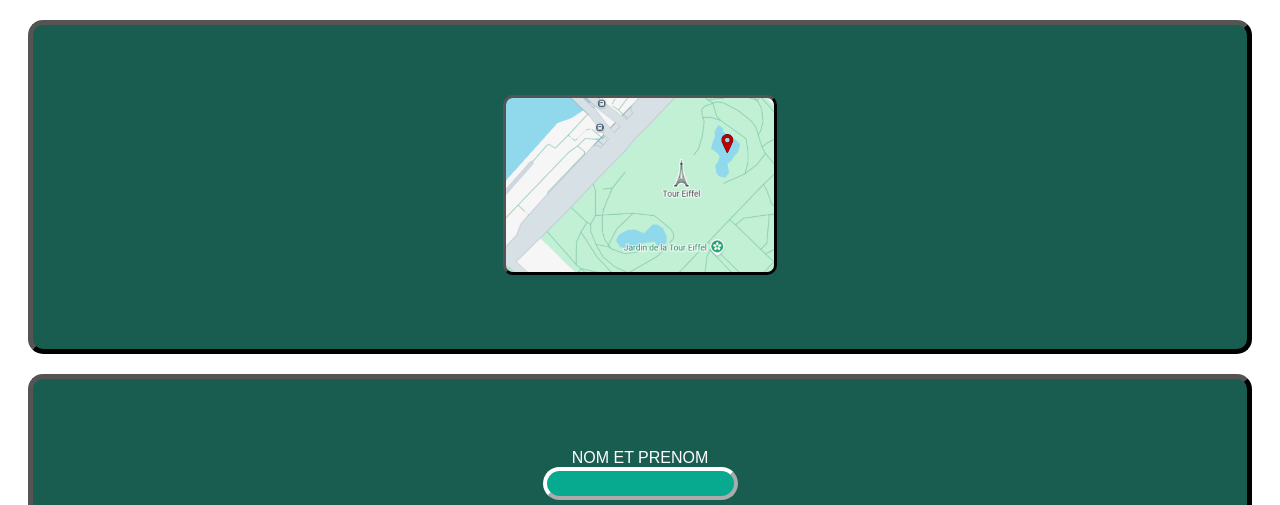
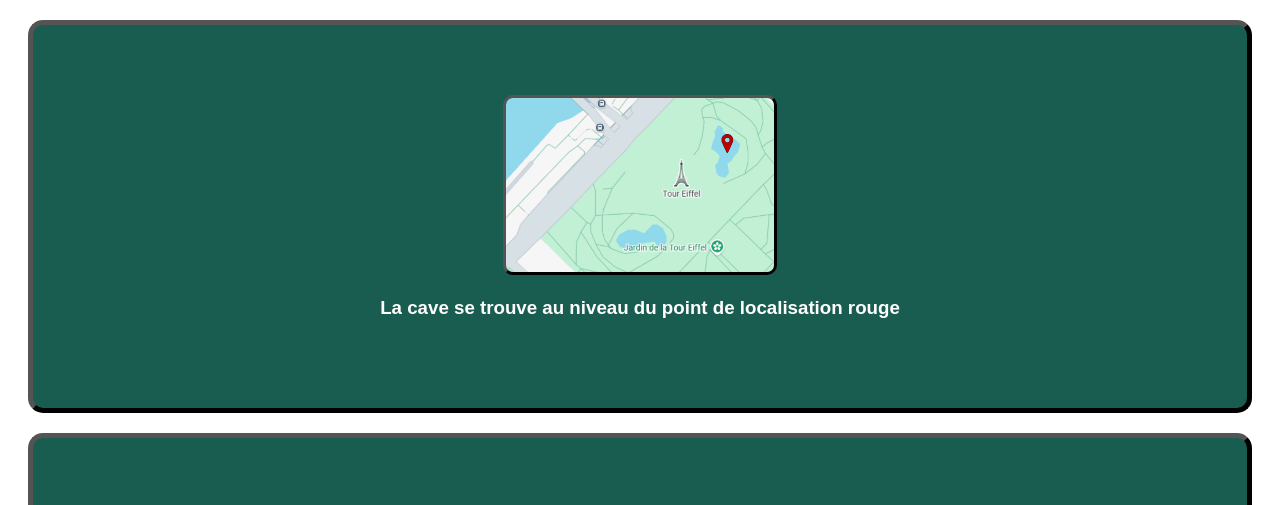
Before and after one commit to servispacement-cpu/Doctocav, a plain HTML site: page cavaigle/form2.html in a window 1280 px wide. Shown: the part 250-755 px from the top of the page. Drawn offline with Linux system fonts and the light colour scheme.

Commit message:
Update form2.html

```diff
--- a/cavaigle/form2.html
+++ b/cavaigle/form2.html
@@ -11,6 +11,7 @@
 
     <div class="un">
         <img class="imgcartes" src="map2.png">
+        <h3>La cave se trouve au niveau du point de localisation rouge</h3>
     </div>
 
     <div class="un">
```
